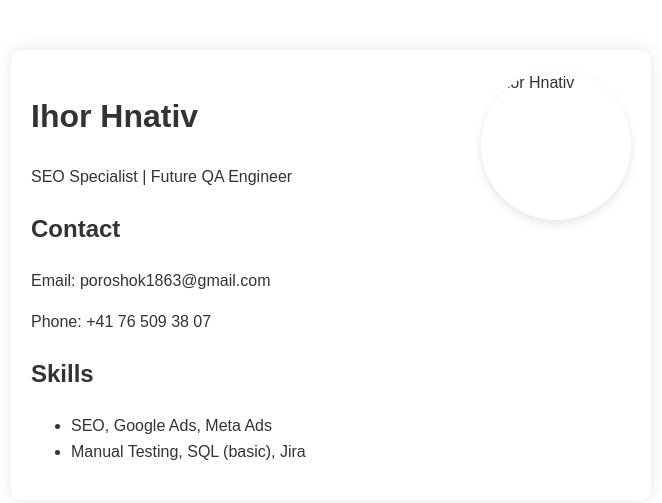
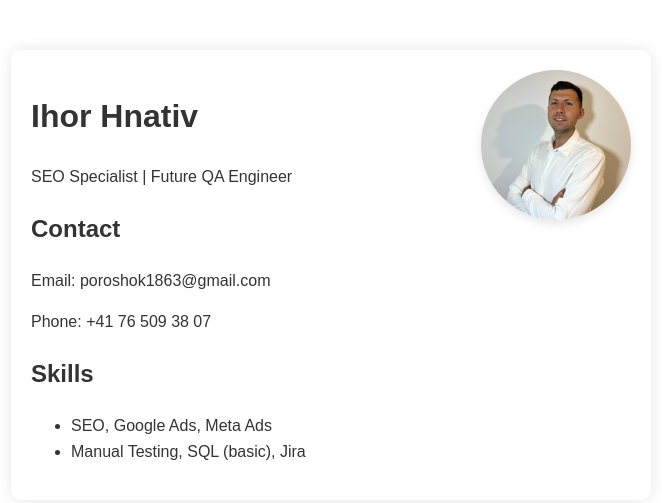
Before and after one commit to IgorHnativ/resume, a plain HTML site: page index.html in a window 1280 px wide. Shown: the whole page, without its empty margins (309-971 px from the left). Drawn offline with Linux system fonts and the light colour scheme; files that its build step writes are made by us from their sources.

Commit message:
Update index.html

```diff
--- a/index.html
+++ b/index.html
@@ -6,7 +6,7 @@
     <link rel="stylesheet" href="../css/style.css" />
 </head>
 <body>
-    <img src="../img/photo.jpg" alt="Ihor Hnativ" class="profile-photo" />
+    <img src="photo.jpg" alt="Ihor Hnativ" class="profile-photo" />
 
     <h1>Ihor Hnativ</h1>
     <p>SEO Specialist | Future QA Engineer</p>
```
